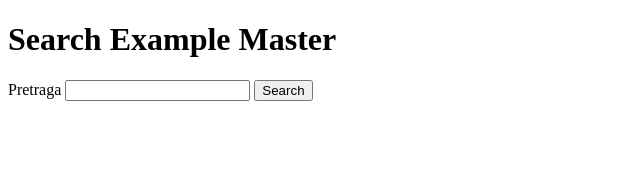
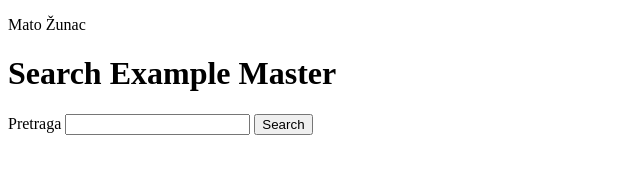
Before and after one commit to webbugt/algebra-git-vjezba-webpack, a website: page index.html in a window 1280 px wide. Shown: the whole page, without its empty margins (0-640 px from the left). Drawn offline with Linux system fonts and the light colour scheme; files whose address does not match are found by name.

Commit message:
zunac mato first commit

```diff
--- a/index.html
+++ b/index.html
@@ -7,6 +7,7 @@
     <script src="dist/main.js" defer></script>
   </head>
   <body>
+    <p>Mato Žunac</p>
     <h1>Search Example Master</h1>
     <form id="searchForm">
       <label for="search">Pretraga</label>
```
